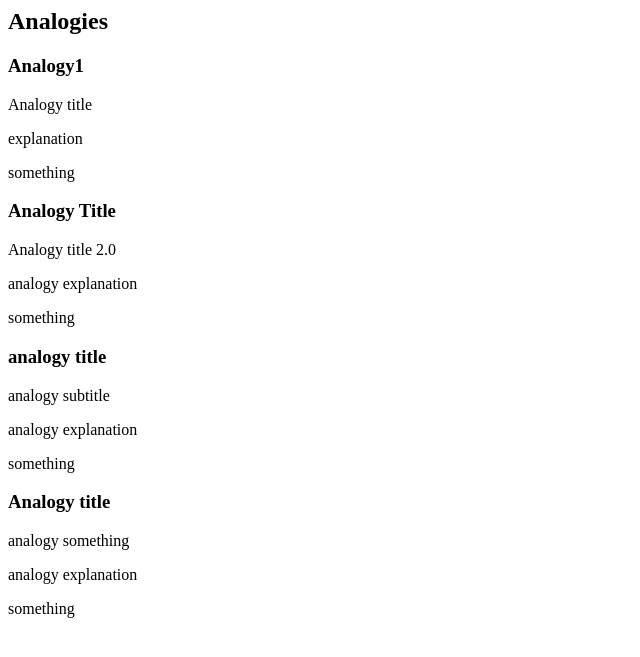
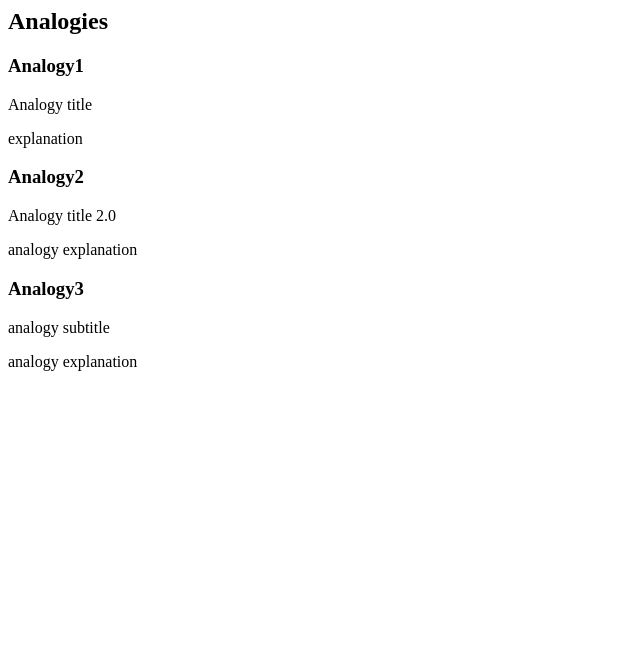
Before and after one commit to wcalvert88/PGH, a PHP site: page /analogies.php in a window 1280 px wide. Shown: the top 657 px of the page, without its empty margins (0-640 px from the left). Run offline with PHP 8.4, Linux system fonts and the light colour scheme.

Commit message:
Please work this time...

```diff
--- a/catIncludes/analogies.php
+++ b/catIncludes/analogies.php
@@ -1,49 +1,43 @@
 <section class="resume-section p-3 p-lg-5 d-flex flex-column" id="experience">
         <div class="my-auto">
-          <h2 class="mb-5">Analogies</h2>
+          <h2 class="mb-5 text-center">Analogies</h2>
 
           <div class="resume-item d-flex flex-column flex-md-row mb-5">
             <div class="resume-content mr-auto">
+
               <h3 class="mb-0">Analogy1</h3>
-              <div class="subheading mb-3">Analogy title</div>
+              <div class="subheading mb-3 ">Analogy title</div>
               <p>explanation</p>
+
             </div>
             <div class="resume-date text-md-right">
-              <span class="text-primary">something</span>
+              <span class="text-primary"></span>
             </div>
           </div>
 
           <div class="resume-item d-flex flex-column flex-md-row mb-5">
             <div class="resume-content mr-auto">
-              <h3 class="mb-0">Analogy Title</h3>
+              <h3 class="mb-0">Analogy2</h3>
               <div class="subheading mb-3">Analogy title 2.0</div>
               <p>analogy explanation</p>
             </div>
             <div class="resume-date text-md-right">
-              <span class="text-primary">something</span>
+              <span class="text-primary"></span>
             </div>
           </div>
 
           <div class="resume-item d-flex flex-column flex-md-row mb-5">
             <div class="resume-content mr-auto">
-              <h3 class="mb-0">analogy title</h3>
+              <h3 class="mb-0">Analogy3</h3>
               <div class="subheading mb-3">analogy subtitle</div>
               <p>analogy explanation</p>
             </div>
             <div class="resume-date text-md-right">
-              <span class="text-primary">something</span>
+              <span class="text-primary"></span>
             </div>
           </div>
 
-          <div class="resume-item d-flex flex-column flex-md-row">
-            <div class="resume-content mr-auto">
-              <h3 class="mb-0">Analogy title</h3>
-              <div class="subheading mb-3">analogy something</div>
-              <p>analogy explanation</p>
-            </div>
-            <div class="resume-date text-md-right">
-              <span class="text-primary">something</span>
-            </div>
+
           </div>
 
         </div>
```
